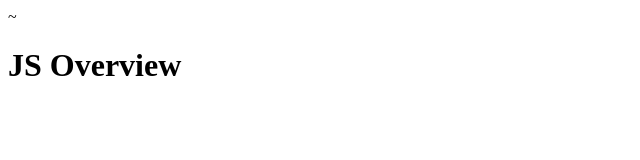
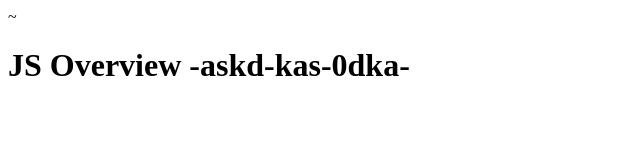
Before and after one commit to Iggys4ur/js_overview, a plain HTML site: page index.html in a window 1280 px wide. Shown: the whole page, without its empty margins (0-640 px from the left). Drawn offline with Linux system fonts and the light colour scheme.

Commit message:
not sure what I changed since the last commit...

```diff
--- a/index.html
+++ b/index.html
@@ -15,7 +15,7 @@
 </head>
 
 <body>
-    <h1>JS Overview</h1>
+    <h1>JS Overview -askd-kas-0dka- </h1>
 
     <script>
 
```
